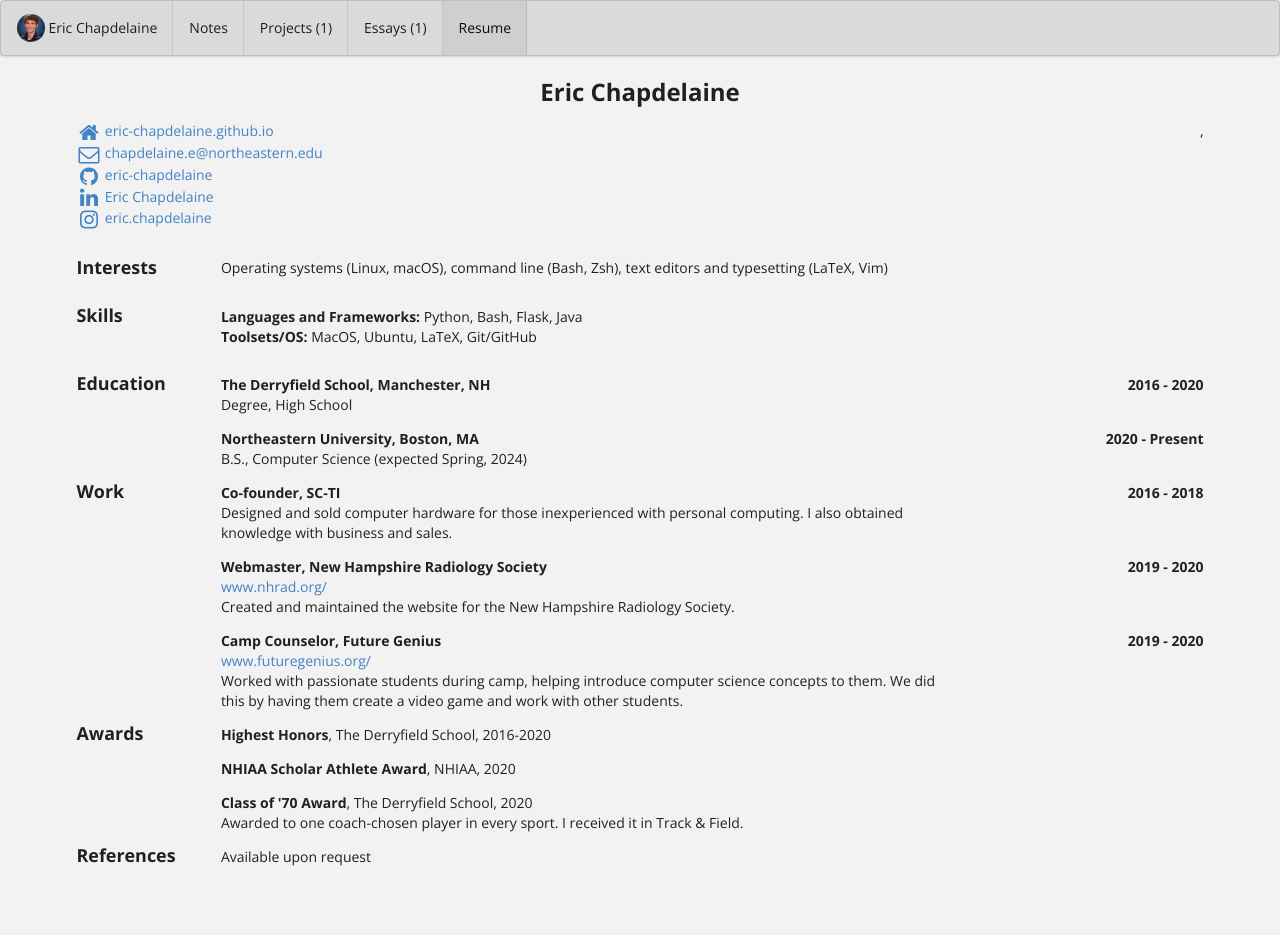
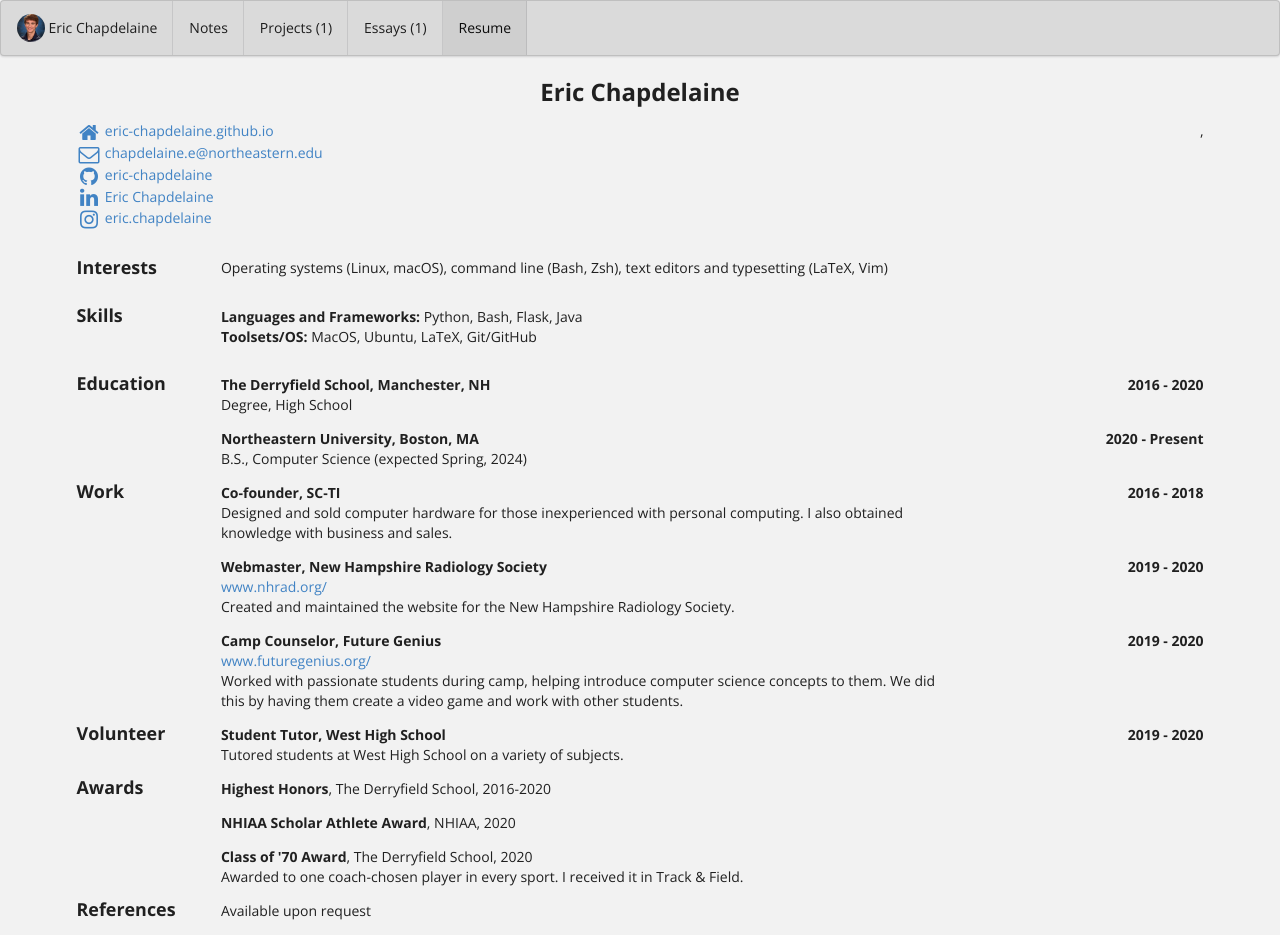
Before and after one commit to eric-chapdelaine/eric-chapdelaine.github.io, a Jekyll site: the page built from resume/index.html, in a window 1280 px wide. Built offline with Jekyll 4.4.1, drawn with Linux system fonts in a browser that asks for light colours; before the commit the page ends 900 px from its top, so only the background shows below that.

Commit message:
Updated Resume to include volunteer work

```diff
--- a/_data/bio.json
+++ b/_data/bio.json
@@ -69,6 +69,15 @@
         "Git/GitHub"
       ]
     }
+  ],
+  "volunteer":[
+      {
+      "position": "Student Tutor",
+      "organization": "West High School",
+      "summary": "Tutored students at West High School on a variety of subjects.",
+      "startDate": "2019-12-01",
+      "endDate": "2020-5-01"
+      }
   ],
   "education": [
     {
--- a/_includes/bio-volunteer.html
+++ b/_includes/bio-volunteer.html
@@ -1,7 +1,7 @@
 {% if site.data.bio.volunteer %}
 <div class="row">
   <div class="two wide column">
-    <h3 class="ui left aligned header no-bottom">Activities</h3>
+    <h3 class="ui left aligned header no-bottom">Volunteer</h3>
   </div>
 
   <div class="fourteen wide column no-bottom">
@@ -11,7 +11,7 @@
       <div class="twelve wide column no-bottom">
         <p class="ui no-bottom">
           <b>
-            {{ entry.position }}{% if entry.organization and (entry.organization != "") %}, {{ entry.organization }}{% endif %}
+              {{ entry.position }}{% if entry.organization and (entry.organization != "") %}, {{ entry.organization }}{% endif %}
           </b>
         </p>
         <p class="ui no-bottom"><a href="{{ entry.website }}">{{ entry.website | remove: "http://" | remove: "https://" }}</a></p>
```
